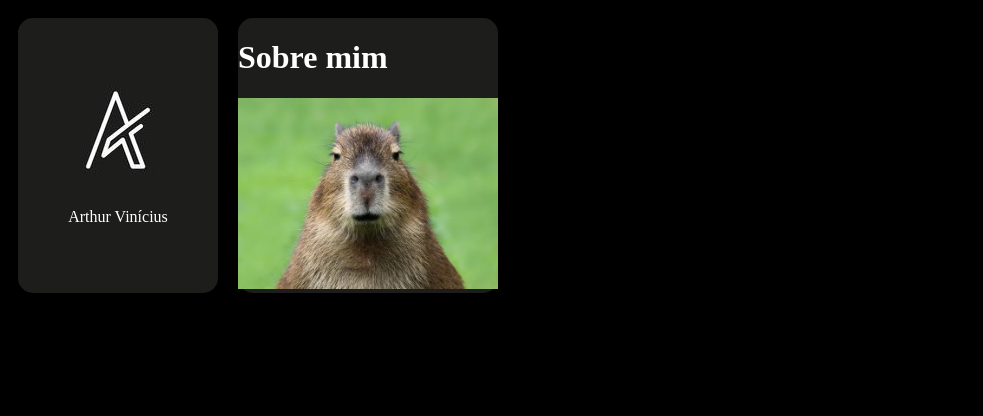
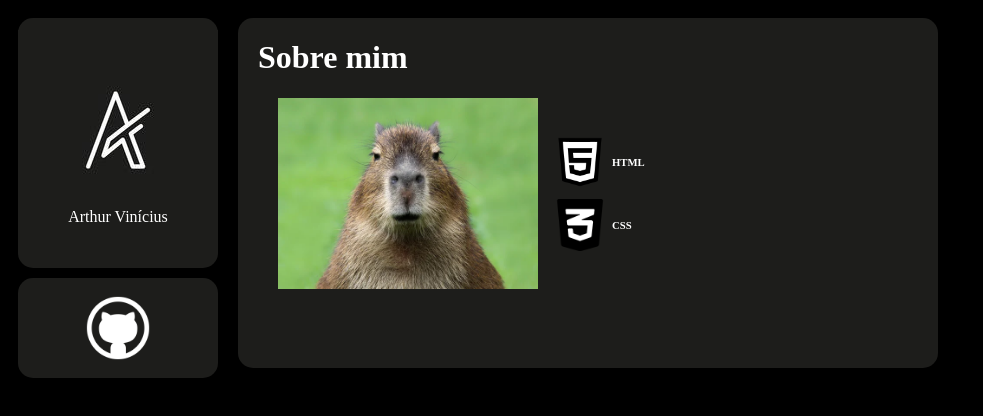
Before and after one commit to Art664hehehe/Aula-CodeBuddy, a plain HTML site: page Arthur Vinícius/ProjetoX-2/index.html in a window 1280 px wide. Shown: the whole page, without its empty margins (0-983 px from the left). Drawn offline with Linux system fonts and the light colour scheme.

Commit message:
Portfólio

```diff
--- a/Arthur Vinícius/ProjetoX-2/index.html
+++ b/Arthur Vinícius/ProjetoX-2/index.html
@@ -22,18 +22,67 @@
             background-color: rgba(29,29,27,255);
             margin: 10px;
             border-radius: 15px;
+            width: 700px;
+            position: relative;
+            display: flex;
+            flex-direction: column;
+        }
+        #git{
+            background-color: rgba(29,29,27,255);
+            border-radius: 15px;
+            display: flex;
+            justify-content: center;
+            position: relative;
+            width: 200px;
+            left: 10px;
+        }
+        #linguagens{
+            display: flex;
+            padding-left: 50px;
+            flex-direction: column;
+        }
+        #capivara{
+            display: flex;
+            align-items: center;
+        }
+        #HTML{
+            display: flex;
+            align-items: center;
+        }
+        #CSS{
+            display: flex;
+            align-items: center;
+            position: relative;
+            left: 6px;
         }
     </style>
 </head>
 <body style="background-color: black;">
     <div class="Boxes">
-        <div class="Logo">
-            <img src="../ProjetoX-2/Imagens/Logo Art.jpg" alt="Logo" style="position: relative; top: 12px;">
-            <p><span style="color: white; bottom: 26px; position: relative;">Arthur Vinícius</span></p>
+        <div id="redes">
+            <div class="Logo">
+                <img src="../ProjetoX-2/Imagens/Logo Art.jpg" alt="Logo" style="position: relative; top: 12px;">
+                <p><span style="color: white; bottom: 26px; position: relative;">Arthur Vinícius</span></p>
+            </div>
+            <div id="git">
+                <img src="../ProjetoX-2/Imagens/GitHub.png" alt="logo GitHub" style="width: 100px;">
+            </div>
         </div>
         <div class="introducao">
-            <h1><span style="color: white;">Sobre mim</span></h1>
-            <img src="../capivara zoiuda.jpg" alt="Minha foto" style="width: 260px;">
+            <h1 style="position: relative; left: 20px;"><span style="color: white;">Sobre mim</span></h1>
+            <div id="capivara">
+                <img src="../capivara zoiuda.jpg" alt="Minha foto" style="width: 260px; position: relative; left: 40px;">
+                <div id="linguagens">
+                    <div id="HTML">
+                        <img src="../ProjetoX-2/Imagens/HTML.png" alt="HTML5" style="width: 64px; position: relative;">
+                        <h6 style="color: white;">HTML</h6>
+                    </div>
+                    <div id="CSS">
+                        <img src="../ProjetoX-2/Imagens/CSS.png" alt="CSS" style="width: 52px; height: 52px;">
+                        <h6 style="color: white; position: relative; left: 6px;">CSS</h6>
+                    </div>
+                </div>
+            </div>
         </div>
     </div>
 </body>
```
Also changed, not shown: Arthur Vinícius/ProjetoX-2/Imagens/CSS.png (added), Arthur Vinícius/ProjetoX-2/Imagens/GitHub.png (added), Arthur Vinícius/ProjetoX-2/Imagens/HTML.png (added).
